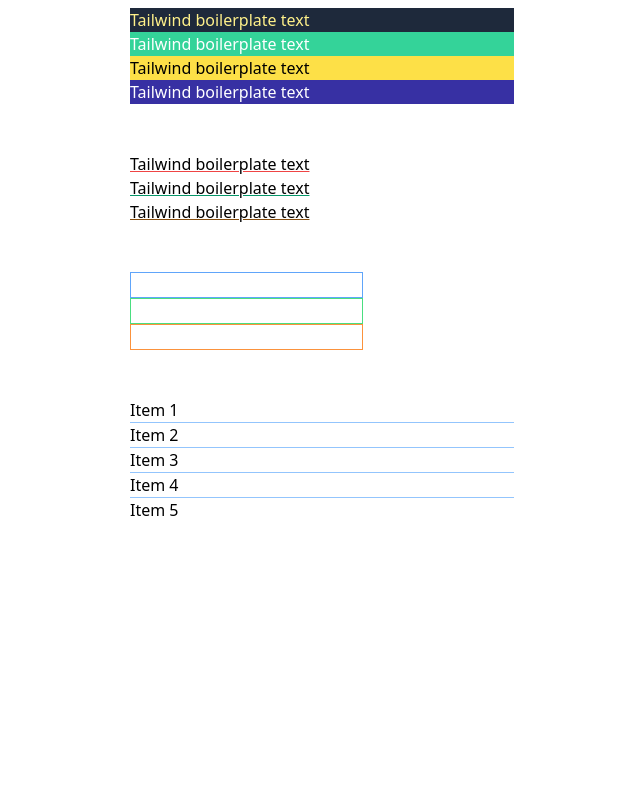
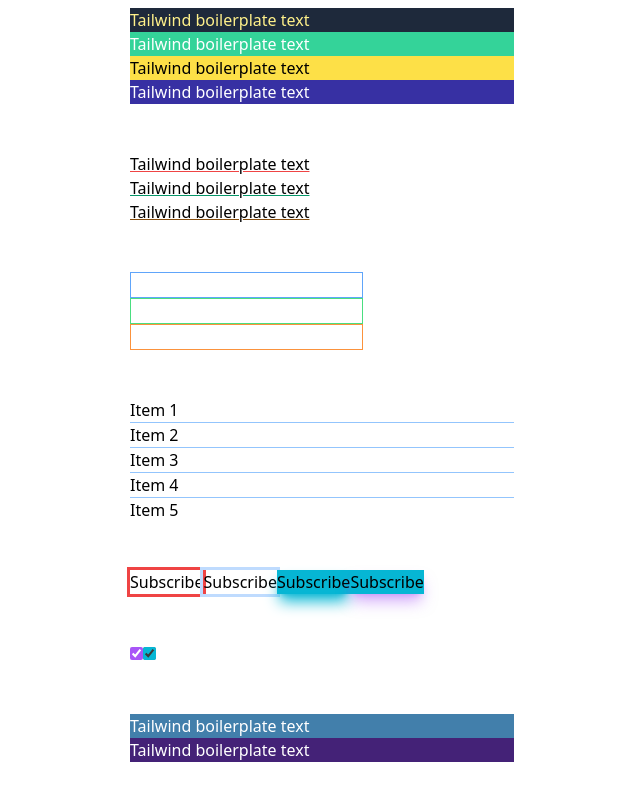
Before and after one commit to nsagias/react-tailwindcss-starter, a React (Create React App) app: page / in a window 1280 px wide. Shown: the part 256-1056 px from the top of the page, without its empty margins (318-958 px from the left). Before the commit the page ends 800 px from the top, so only its background shows below. Built offline with nearby package versions, Linux system fonts and the light colour scheme.

Commit message:
add accent colors on checkbox and custom inline colors

```diff
--- a/src/components/Colors/Colors.tsx
+++ b/src/components/Colors/Colors.tsx
@@ -1,5 +1,6 @@
 export default function Colors() {
   const boilerPlate = "Tailwind boilerplate text";
+  const buttonBoilerPlate = "Subscribe";
   return (
     <div className="items-center max-w-sm mx-auto mt-12">
       {/* Text Color Examples */}
@@ -39,6 +40,36 @@ export default function Colors() {
         <div>Item 4</div>
         <div>Item 5</div>
       </div>
+
+      {/* Outline Colors */}
+      <h1 className="mt-12"></h1>
+      <button className="outline outline-red-500">{buttonBoilerPlate}</button>
+      <button className="outline outline-blue-200">{buttonBoilerPlate}</button>
+
+
+      {/* Box Shadow Colors (Opacity defaults to 100) */}
+      <button className="shadow-lg bg-cyan-500 shadow-cyan-500">{buttonBoilerPlate}</button>
+      <button className="shadow-lg bg-cyan-500 shadow-purple-500/50">{buttonBoilerPlate}</button>
+
+      {/* Accent Colors */}
+      <h1 className="mt-12"></h1>
+      <input
+        type="checkbox"
+        className="accent-purple-500"
+        checked
+      />
+      <input
+        type="checkbox"
+        className="accent-cyan-500"
+        checked
+      />
+
+      {/* Custom Inline Colors */}
+      <h1 className="mt-12"></h1>
+      <div className="bg-[#427fab] text-white">{boilerPlate}</div>
+      <div className="bg-[#427] text-white">{boilerPlate}</div>
+
+      <h1 className="mb-12"></h1>
     </div>
   );
 }
```
